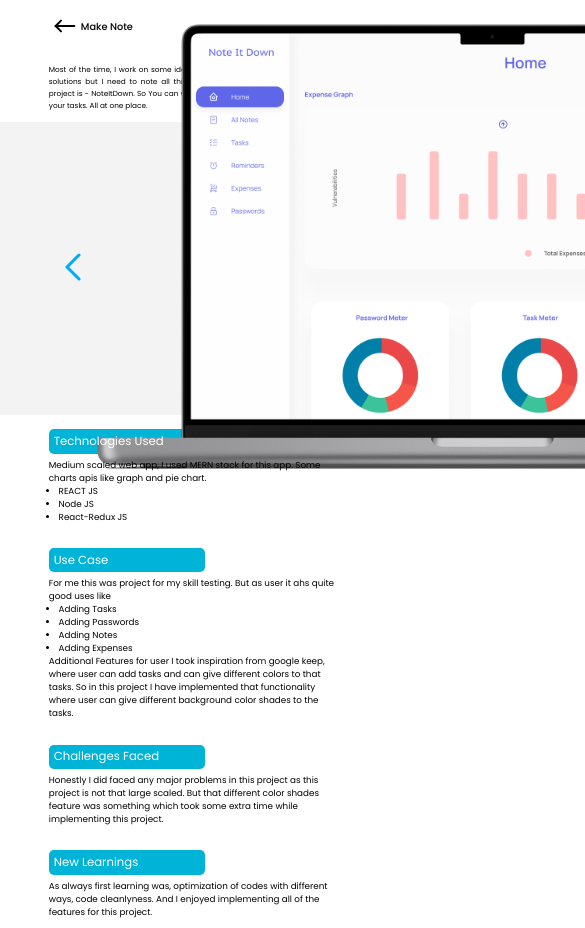
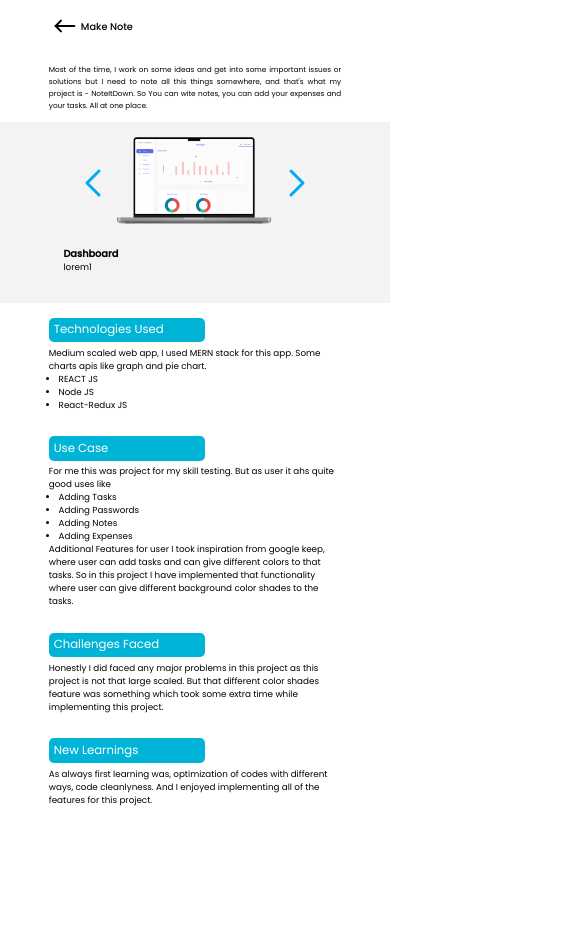
Before and after one commit to Kshirsagar-Govind/the-portfolio, a React (Create React App) app: page /project-make-note in a window 390 px wide. Shown: the top 928 px of the page, 585 px wide, since content can reach past the window. After the commit the page ends 844 px from the top, so only its background shows below. Built offline with nearby package versions, Linux system fonts and the light colour scheme.

Commit message:
mobile view

```diff
--- a/src/Components/CSS/case-study-page.css
+++ b/src/Components/CSS/case-study-page.css
@@ -48,8 +48,8 @@
 }
 
 .showcase-div > .ss-div {
-  /* border: 2px solid; */
-  /* width: inherit; */
+  display: flex;
+  justify-content: center;
   height: inherit;
 }
 .showcase-div .ss-details {
@@ -82,15 +82,43 @@
   color: var(--pure);
   font-weight: 400;
 }
+.showcase-div > .ss-div > img {
+  width: 50vw;
+}
 @media (max-width: 768px) {
   .case-study-para .case-study-section {
     display: flex;
     padding: 3rem;
     flex-direction: column;
   }
+  .showcase-div {
+    width: 100%;
+    height: fit-content;
+    background-color: #f3f3f3;
+    display: flex;
+    /* border: 2px solid; */
+    padding: 3rem 10rem;
+  }
+  .showcase-div > .ss-div {
+    display: flex;
+    justify-content: center;
+    height: fit-content;
+  }
 
   .case-study-para p {
     font-size: 1.5rem;
     text-align: justify;
   }
+  .showcase-div {
+    display: flex;
+    flex-direction: column;
+  }
+
+  .showcase-div > .ss-div > img {
+    width: 40vw;
+  }
+
+  .showcase-div .ss-details {
+    padding: 3rem;
+  }
 }
--- a/src/Components/Helpers/ss-album.jsx
+++ b/src/Components/Helpers/ss-album.jsx
@@ -31,7 +31,7 @@ const SSAlbum = ({ images }) => {
           </svg>
         </span>
 
-        <img src={images[curr_img_index].img} width="800" alt="" />
+        <img src={images[curr_img_index].img} alt="" />
         <span onClick={() => next()}>
           <svg
             xmlns="http://www.w3.org/2000/svg"
```
